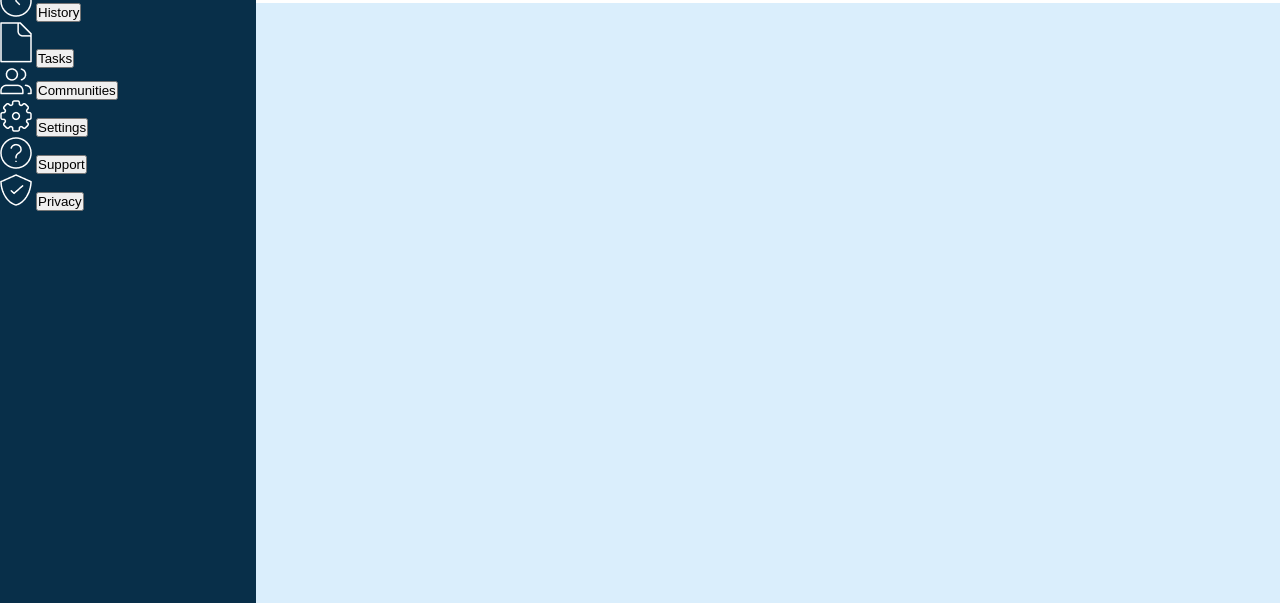
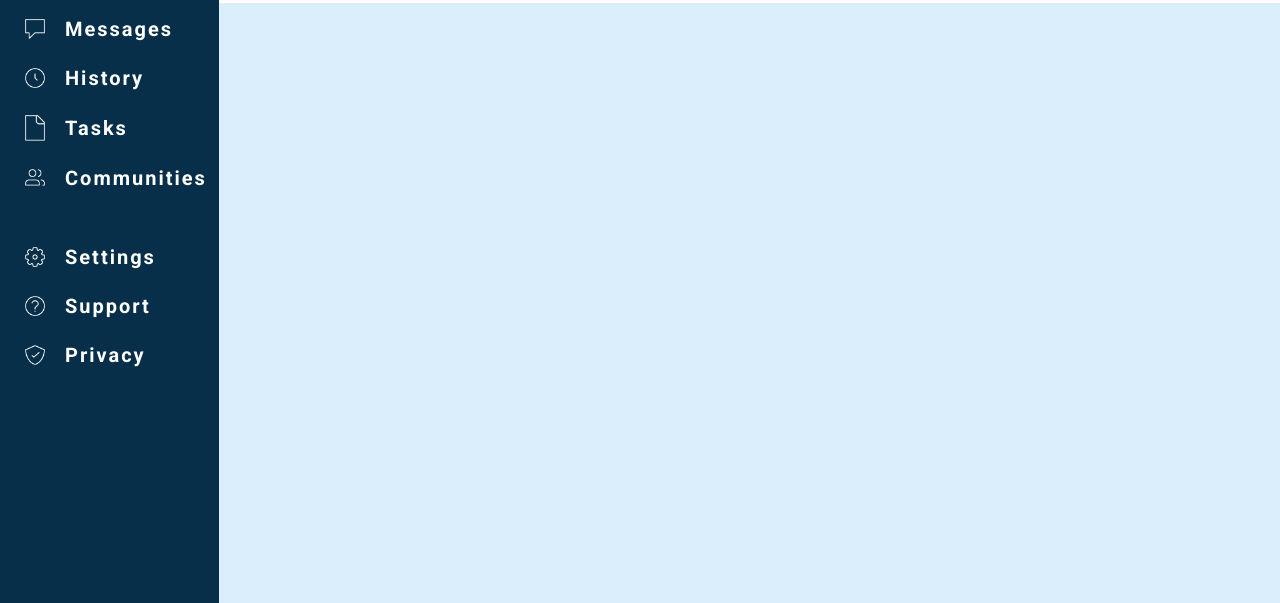
Before and after one commit to donnyjb06/admin-dashboard, a plain HTML site: page index.html in a window 1280 px wide. Shown: the part 197-800 px from the top of the page. Drawn offline with Linux system fonts and the light colour scheme.

Commit message:
feat: finish styling side navigation bar

```diff
--- a/style.css
+++ b/style.css
@@ -1,7 +1,9 @@
 /* CSS VARIBALES */
 :root {
     --primary-color: #082f49;
+    --primary-color-dark: #091420;
     --accent-color: #fbbf24;
+    --accent-color-2: #363636;
     --bg-color-1: #daeefc;
     --bg-color-2: white;
     --font-color: black;
@@ -14,11 +16,18 @@ body {
     color: black;
     width: 100vw;
     height: 100vh;
+
+    font-family: "Roboto", sans-serif;
+    font-size: 10px;
+
 }
 
 * {
     margin: 0;
     padding: 0;
+    box-sizing: border-box;
+    -webkit-font-smoothing: antialiased; /* Smooth font rendering */
+    -moz-osx-font-smoothing: grayscale;
 }
 
 /* LAYOUT */
@@ -26,19 +35,92 @@ body {
     width: 100%;
     height: 100%;
     display: grid;
-    grid-template-columns: repeat(5, 1fr);
+    grid-template-columns: repeat(6, 1fr);
     grid-template-rows: repeat(4, 1fr);
     grid-template-areas:
-        "sidebar topbar topbar topbar topbar"
-        "sidebar main main main main"
-        "sidebar main main main main"
-        "sidebar main main main main";
+        "sidebar topbar topbar topbar topbar topbar"
+        "sidebar main main main main main"
+        "sidebar main main main main main"
+        "sidebar main main main main main";
 }
 
-/* SIDE-BAR STYLING */
+/* SIDE-BAR GENERAL STYLING */
 #side-bar {
+    display: flex;
+    flex-direction: column;
+    justify-content: start;
+    align-items: start;
+    gap: 30px;
+
     grid-area: sidebar;
+
     background-color: var(--primary-color);
+    color: white;
+}
+
+/* BUTTONS AND LOGO STYLING */
+.side-bar-buttons {
+    width: 100%;
+    display: flex;
+    flex-direction: column;
+    justify-content: start;
+    align-items: start;
+}
+
+#brand-name-logo,
+.btn-group {
+    cursor: pointer;
+
+    display: flex;
+    justify-content: flex-start;
+    align-items: center;
+    gap: 20px;
+}
+
+#brand-name-logo {
+    margin: 25px 0 0 25px;
+}
+
+#addash {
+    font-size: 3.5rem;
+    font-weight: 900;
+    letter-spacing: 2px;
+}
+
+.btn-group {
+    margin-left: 15px;
+    margin-top: 15px;
+}
+
+.btn-group {
+    border-radius: 7px;
+    padding: 5px 10px 5px 10px;
+    transition: background-color 0.3s ease-in-out,
+        transform 0.3s ease-in-out,
+        box-shadow 0.3s ease-in-out;;
+}
+
+.btn-group:hover {
+    cursor: pointer;
+    background-color: var(--primary-color-dark);
+    transform: scale(1.1);
+    box-shadow: 0 0 10px 0 rgba(0, 0, 0, 0.5);
+}
+
+.btn-group > .side-bar-icon {
+    width: 20px;
+}
+
+.side-bar-btn {
+    cursor: pointer;
+    border: none;
+    background-color: transparent;
+    color: white;
+
+    font-family: "Roboto", sans-serif;
+    font-size: 2rem;
+    font-weight: 700;
+    letter-spacing: 2px;
 }
 
 /* TOP-BAR STYLING */
```
